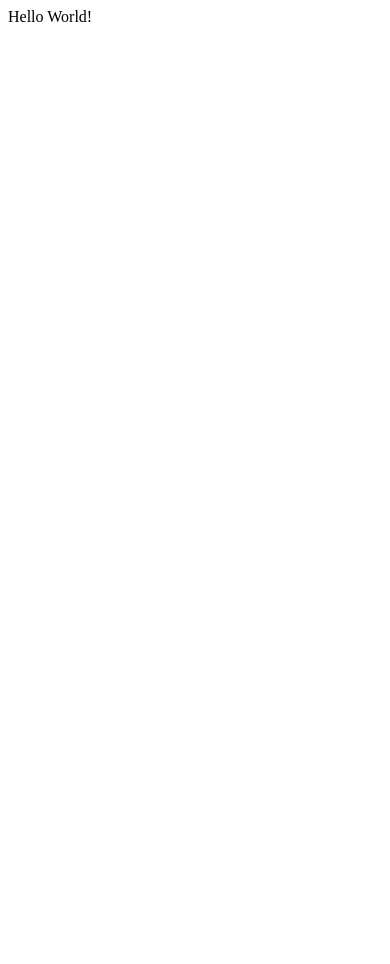
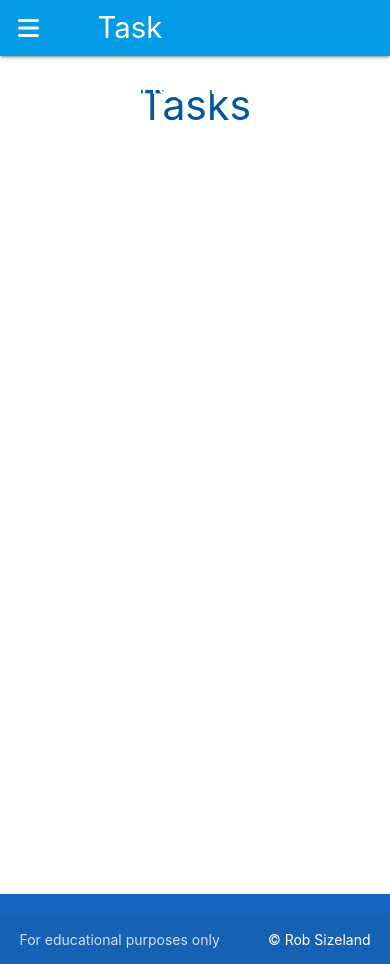
Before and after one commit to Kuurosu/Testing-psql, a Flask app: page / in a window 390 px wide. Before the commit the page is almost empty. Run offline with Flask 2, Linux system fonts and the light colour scheme; some libraries are stand-ins or nearby versions.

Commit message:
Add tasks.html for main page. Add js for the mobile sidenav. Add core html

```diff
--- a/taskmanager/routes.py
+++ b/taskmanager/routes.py
@@ -5,4 +5,4 @@
 
 @app.route("/")
 def home():
-    return render_template("base.html")
+    return render_template("tasks.html")
--- /dev/null
+++ b/taskmanager/static/css/style.css
@@ -0,0 +1,9 @@
+body {
+    display: flex;
+    min-height: 100vh;
+    flex-direction: column;
+  }
+
+  main {
+    flex: 1 0 auto;
+  }
--- /dev/null
+++ b/taskmanager/static/js/script.js
@@ -0,0 +1,5 @@
+document.addEventListener('DOMContentLoaded', function() {
+    // sidenav initialisation
+    let sidenav = document.querySelectorAll(".sidenav");
+    M.Sidenav.init(sidenav);
+  });
--- a/taskmanager/templates/base.html
+++ b/taskmanager/templates/base.html
@@ -5,12 +5,52 @@
     <meta charset="UTF-8">
     <meta http-equiv="X-UA-Compatible" content="IE=edge">
     <meta name="viewport" content="width=device-width, initial-scale=1.0">
+    <link rel="stylesheet" href="https://cdnjs.cloudflare.com/ajax/libs/font-awesome/6.3.0/css/all.min.css" integrity="sha512-SzlrxWUlpfuzQ+pcUCosxcglQRNAq/DZjVsC0lE40xsADsfeQoEypE+enwcOiGjk/bSuGGKHEyjSoQ1zVisanQ==" crossorigin="anonymous" referrerpolicy="no-referrer" />
+    <link rel="stylesheet" href="https://cdnjs.cloudflare.com/ajax/libs/materialize/1.0.0/css/materialize.min.css" type="text/css">
+    <link rel="stylesheet" href="{{ url_for('static', filename='css/style.css') }}" type="text/css">
     <title>Task Manager</title>
 </head>
 
 <body>
 
-    Hello World!
+    <header>
+
+        <nav class="light-blue darken-1">
+            <div class="nav-wrapper">
+            <a href="{{ url_for('home') }}" class="brand-logo">Task Manager</a>
+            <a href="#" data-target="mobile-demo" class="sidenav-trigger"><i class="fa-solid fa-bars"></i></a>
+            <ul class="right hide-on-med-and-down">
+                <li><a href="{{ url_for('home') }}">Home</a></li>
+                <li><a href="">New Task</a></li>
+                <li><a href="">Categories</a></li>
+            </ul>
+            </div>
+        </nav>
+
+        <ul class="sidenav" id="mobile-demo">
+            <li><a href="{{ url_for('home') }}">Home</a></li>
+            <li><a href="">New Task</a></li>
+            <li><a href="">Categories</a></li>
+        </ul>
+
+    </header>
+
+    <main class="container">
+        {% block content %}
+        {% endblock %}
+    </main>
+
+    <footer class="page-footer blue darken-3">
+        <div class="footer-copyright">
+          <div class="container">
+          For educational purposes only
+          <a class="white-text right" href="https://github.com/Kuurosu" target="_blank">&copy; Rob Sizeland</a>
+          </div>
+        </div>
+      </footer>
+
+    <script src="https://cdnjs.cloudflare.com/ajax/libs/materialize/1.0.0/js/materialize.min.js"></script>
+    <script src="{{ url_for('static', filename='js/script.js') }}"></script>
 
 </body>
 
--- /dev/null
+++ b/taskmanager/templates/tasks.html
@@ -0,0 +1,6 @@
+{% extends "base.html" %}
+{% block content %}
+
+<h3 class="light-blue-text text-darken-4 center-align">Tasks</h3>
+
+{% endblock %}
```
